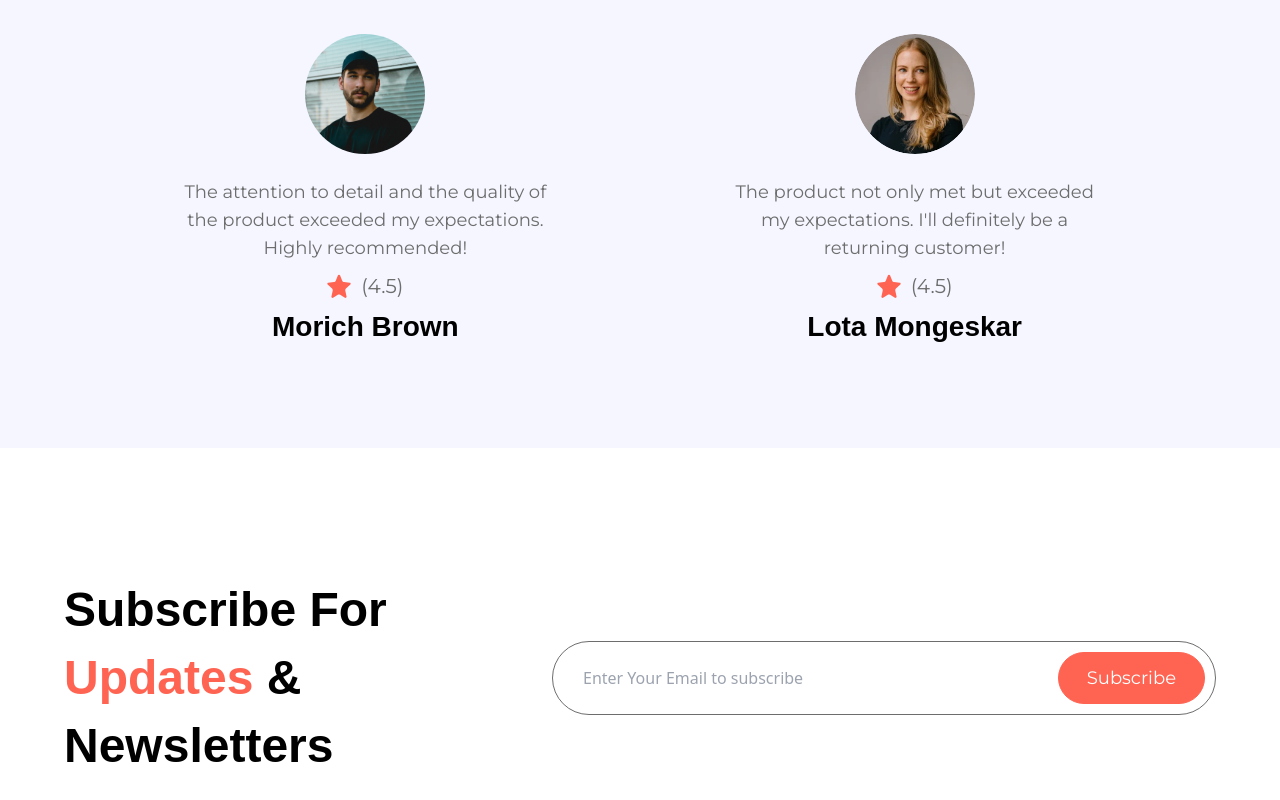
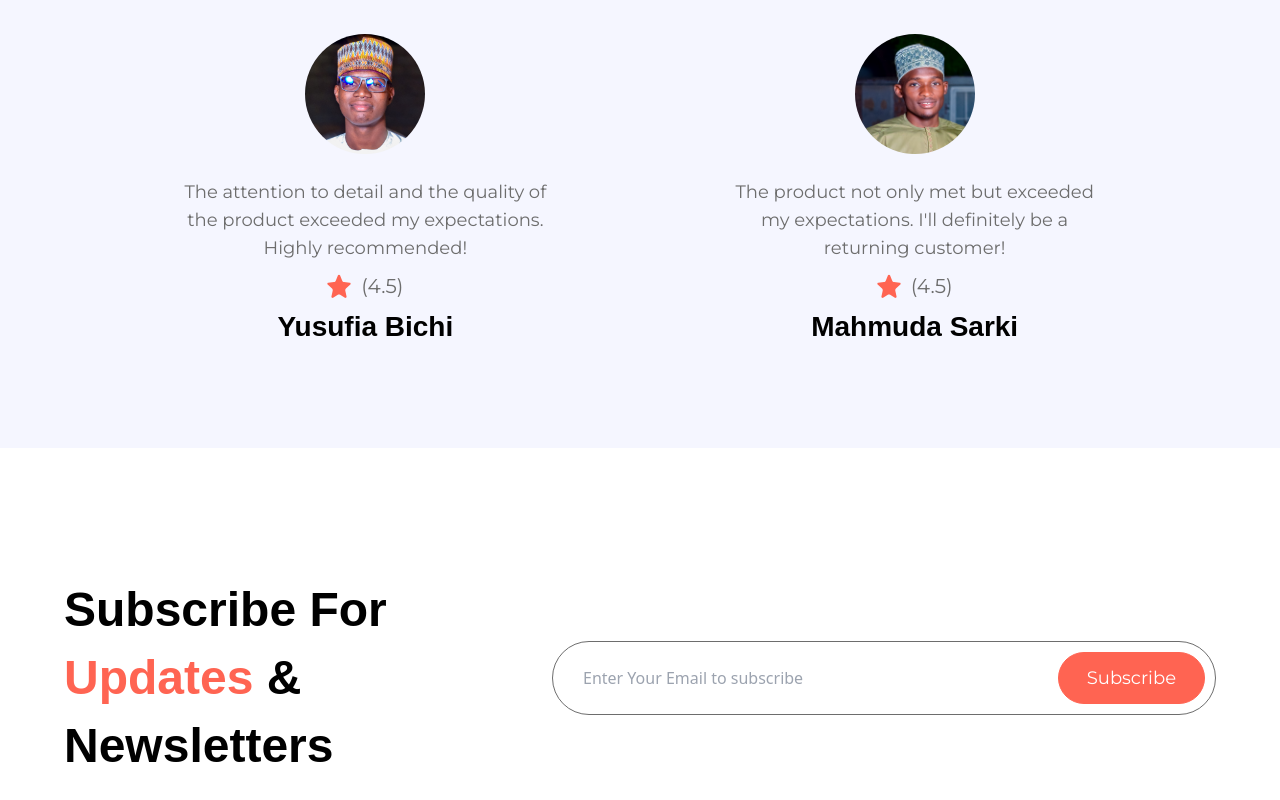
Before and after one commit to Yusufiabichi/E-commerce-Landing-page, a React (Vite) app: page / in a window 1280 px wide. Shown: the part 3869-4669 px from the top of the page. Built offline with nearby package versions, Linux system fonts and the light colour scheme; a web font is replaced by a local one.

Commit message:
Reviews changes

```diff
--- a/src/constants/index.js
+++ b/src/constants/index.js
@@ -1,5 +1,5 @@
 import { facebook, instagram, shieldTick, support, truckFast, twitter } from "../assets/icons";
-import { bigShoe1, bigShoe2, bigShoe3, customer1, customer2, shoe4, shoe5, shoe6,
+import { bigShoe1, bigShoe2, bigShoe3, customer3, customer4, shoe4, shoe5, shoe6,
     shoe7, car4, car5, car6, car7, thumbnailShoe1, thumbnailShoe2, thumbnailShoe3 } from "../assets/images";
 
 export const navLinks = [
@@ -89,14 +89,14 @@ export const services = [
 
 export const reviews = [
     {
-        imgURL: customer1,
-        customerName: 'Morich Brown',
+        imgURL: customer3,
+        customerName: 'Yusufia Bichi',
         rating: 4.5,
         feedback: "The attention to detail and the quality of the product exceeded my expectations. Highly recommended!"
     },
     {
-        imgURL: customer2,
-        customerName: 'Lota Mongeskar',
+        imgURL: customer4,
+        customerName: 'Mahmuda Sarki',
         rating: 4.5,
         feedback: "The product not only met but exceeded my expectations. I'll definitely be a returning customer!"
     }
```
Also changed, not shown: src/assets/images/index.js (+4 -4 lines), src/assets/images/customer3.jpg (added), src/assets/images/customer4.jpg (added).
